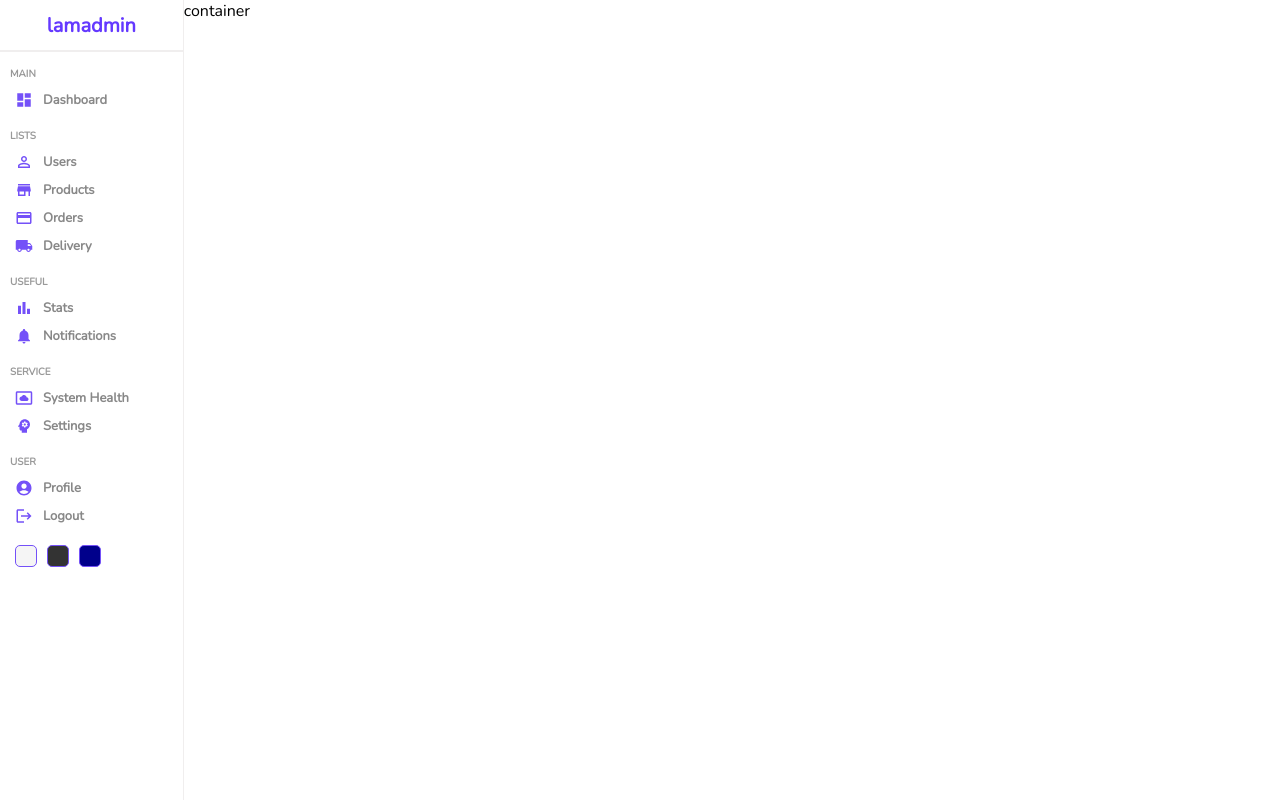
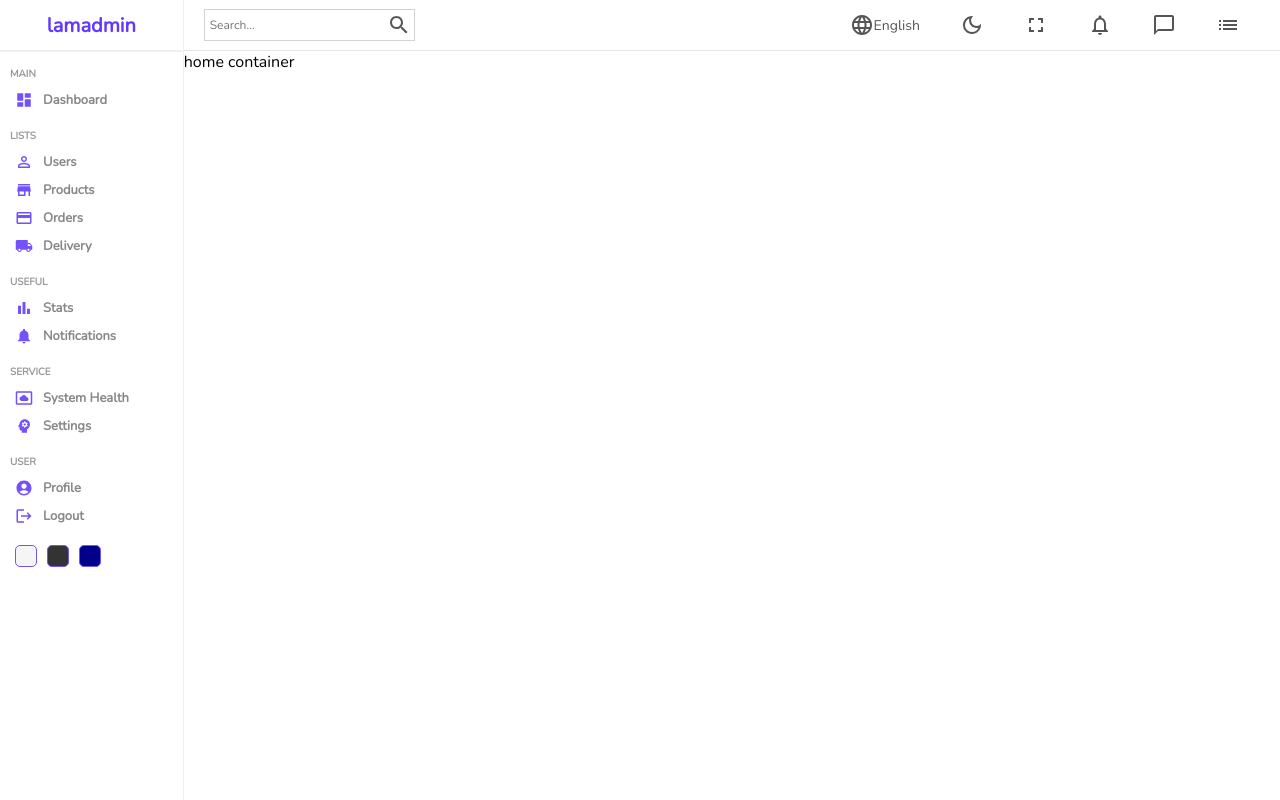
Before and after one commit to patriceandrea/admin-dashboard, a React (Create React App) app in the folder client/: page / in a window 1280 px wide. Built offline with nearby package versions, Linux system fonts and the light colour scheme.

Commit message:
adds navbar component

```diff
--- a/client/src/components/navbar/Navbar.js
+++ b/client/src/components/navbar/Navbar.js
@@ -1,8 +1,44 @@
 import React from 'react'
+import SearchOutlinedIcon from '@mui/icons-material/SearchOutlined';
+import LanguageOutlinedIcon from '@mui/icons-material/LanguageOutlined';
+import DarkModeOutlinedIcon from '@mui/icons-material/DarkModeOutlined';
+import FullscreenOutlinedIcon from '@mui/icons-material/FullscreenOutlined';
+import NotificationsNoneOutlinedIcon from '@mui/icons-material/NotificationsNoneOutlined';
+import ChatBubbleOutlineOutlinedIcon from '@mui/icons-material/ChatBubbleOutlineOutlined';
+import ListOutlinedIcon from '@mui/icons-material/ListOutlined';
+import './navbar.scss'
 
 const Navbar = () => {
   return (
-    <div className='navbar'>Navbar</div>
+    <div className='navbar'>
+      <div className='wrapper'>
+        <div className='search'>
+          <input type="text" placeholder='Search...' />
+          <SearchOutlinedIcon />
+        </div>
+        <div className='items'>
+          <div className='item'>
+            <LanguageOutlinedIcon />
+            English
+          </div>
+          <div className='item'>
+            <DarkModeOutlinedIcon />
+          </div>
+          <div className='item'>
+            <FullscreenOutlinedIcon />
+          </div>
+          <div className='item'>
+            <NotificationsNoneOutlinedIcon />
+          </div>
+          <div className='item'>
+            <ChatBubbleOutlineOutlinedIcon />
+          </div>
+          <div className='item'>
+            <ListOutlinedIcon />
+          </div>
+        </div>
+      </div>
+    </div>
   )
 }
 
--- a/client/src/components/navbar/navbar.scss
+++ b/client/src/components/navbar/navbar.scss
@@ -0,0 +1,45 @@
+.navbar {
+  height: 50px;
+  border-bottom: 0.5px solid rgb(231, 228, 228);
+  display: flex;
+  align-items: center;
+  font-size: 14px;
+  color: #555;
+
+  .wrapper {
+    width: 100%;
+    padding: 20px;
+    display: flex;
+    align-items: center;
+    justify-content: space-between;
+
+    .search {
+      display: flex;
+      align-items: center;
+      border: 0.5px solid lightgrey;
+      padding: 3px;
+
+
+      input {
+        border: none;
+        outline: none;
+        background: transparent;
+
+        &::placeholder {
+          font-size: 12px;
+        }
+      }
+    }
+
+    .items {
+      display: flex;
+      align-items: center;
+
+      .item {
+        display: flex;
+        align-items: center;
+        margin: 20px;
+      }
+    }
+  }
+}
--- a/client/src/pages/home/Home.js
+++ b/client/src/pages/home/Home.js
@@ -1,4 +1,5 @@
 import React from 'react';
+import Navbar from '../../components/navbar/Navbar';
 import Sidebar from '../../components/sidebar/Sidebar';
 import './home.scss'
 
@@ -6,7 +7,10 @@
   return (
     <div className='home'>
       <Sidebar />
-      <div className='homeContainer'>container</div>
+      <div className='homeContainer'>
+        <Navbar />
+        home container
+      </div>
     </div>
   )
 }
```
